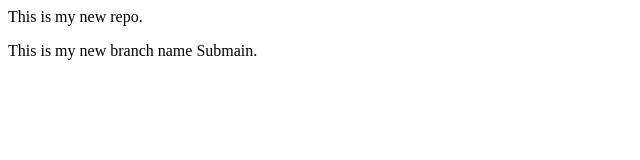
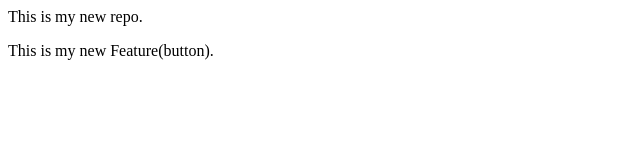
Before and after one commit to tbsvraj/localrepo, a plain HTML site: page localrepo/index.html in a window 1280 px wide. Shown: the full height of the page, 0-640 px from the left. Drawn offline with Linux system fonts and the light colour scheme.

```diff
--- a/localrepo/index.html
+++ b/localrepo/index.html
@@ -1,2 +1,2 @@
 <p>This is my new repo.</p>
-<p>This is my new branch name Submain.</p>
+<p>This is my new Feature(button).</p>
```
